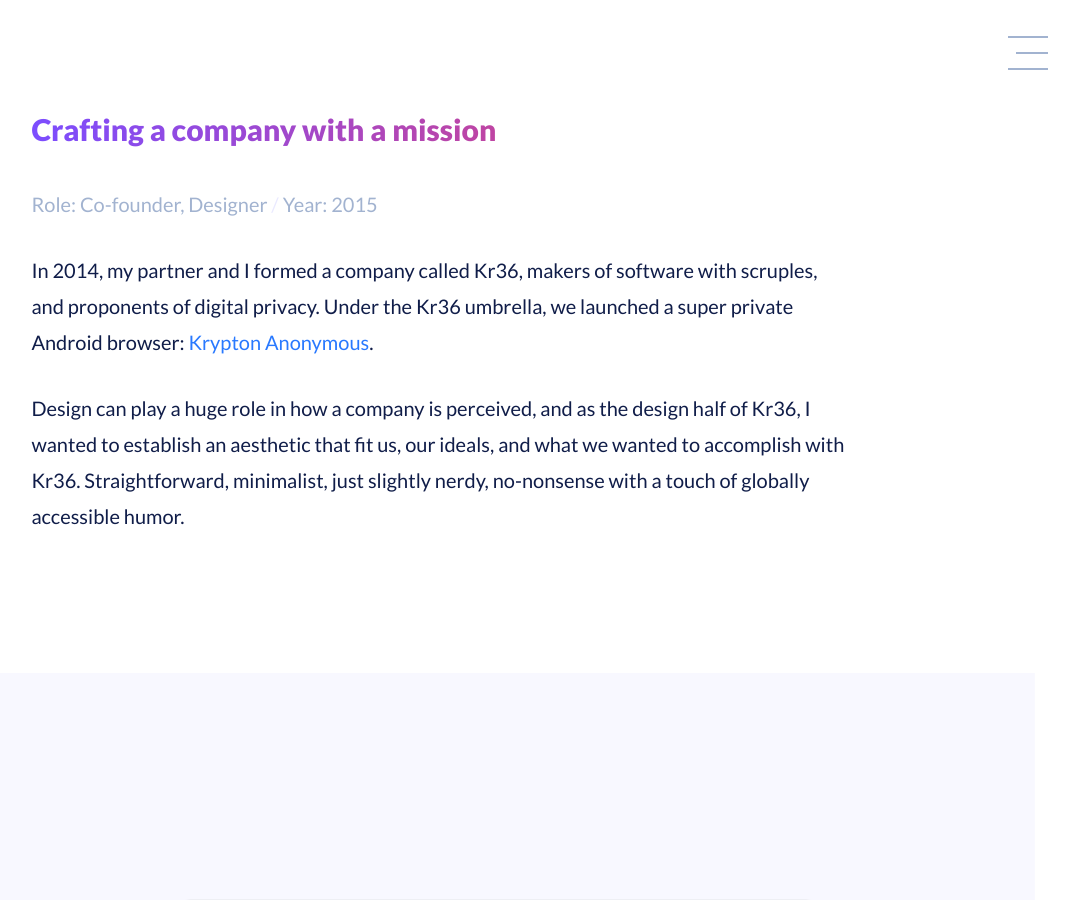
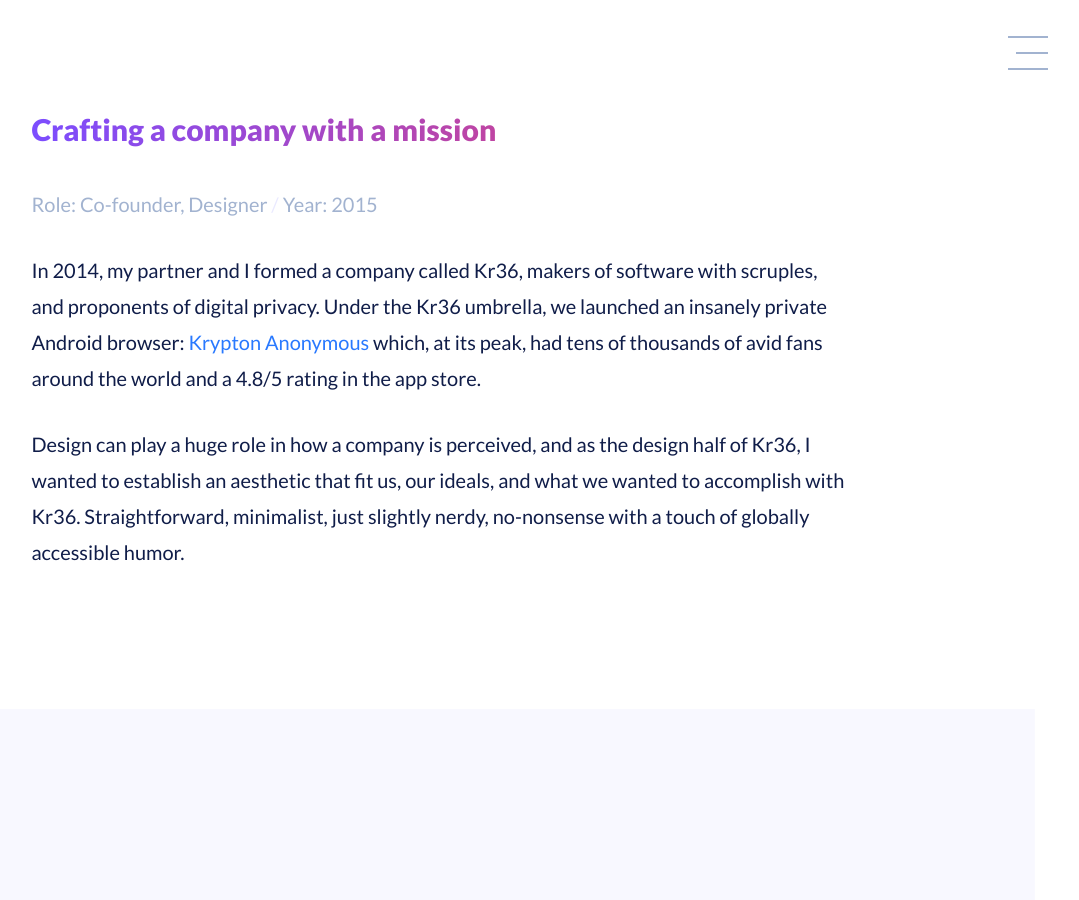
Before and after one commit to ericakatrak/ericakatrak.github.io, a Jekyll site: the page built from _posts/2016-09-06-kr36.md, in a window 1280 px wide and 900 px high. Shown: the whole window, without its empty margins (199-1278 px from the left). Built offline with Jekyll 4.4.1, drawn with Linux system fonts in a browser that asks for light colours.

Commit message:
Update 2016-09-06-kr36.md

```diff
--- a/_posts/2016-09-06-kr36.md
+++ b/_posts/2016-09-06-kr36.md
@@ -7,7 +7,7 @@
 <section>
   <h1>{{ page.title }}</h1>
   <p class="meta">Role: Co-founder, Designer <span class="lt">/</span> Year: 2015</p>
-  <p>In 2014, my partner and I formed a company called Kr36, makers of software with scruples, and proponents of digital privacy. Under the Kr36 umbrella, we launched a super private Android browser: <a href="{{ site.url }}/krypton.html">Krypton Anonymous</a>.</p>
+  <p>In 2014, my partner and I formed a company called Kr36, makers of software with scruples, and proponents of digital privacy. Under the Kr36 umbrella, we launched an insanely private Android browser: <a href="{{ site.url }}/krypton.html">Krypton Anonymous</a> which, at its peak, had tens of thousands of avid fans around the world and a 4.8/5 rating in the app store.</p>
   <p>Design can play a huge role in how a company is perceived, and as the design half of Kr36, I wanted to establish an aesthetic that fit us, our ideals, and what we wanted to accomplish with Kr36. Straightforward, minimalist, just slightly nerdy, no-nonsense with a touch of globally accessible humor.</p>
 </section>
 
```
